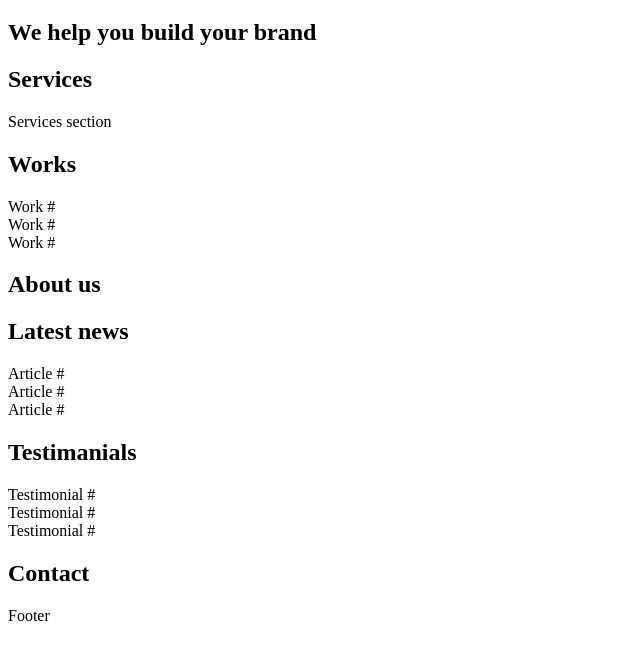
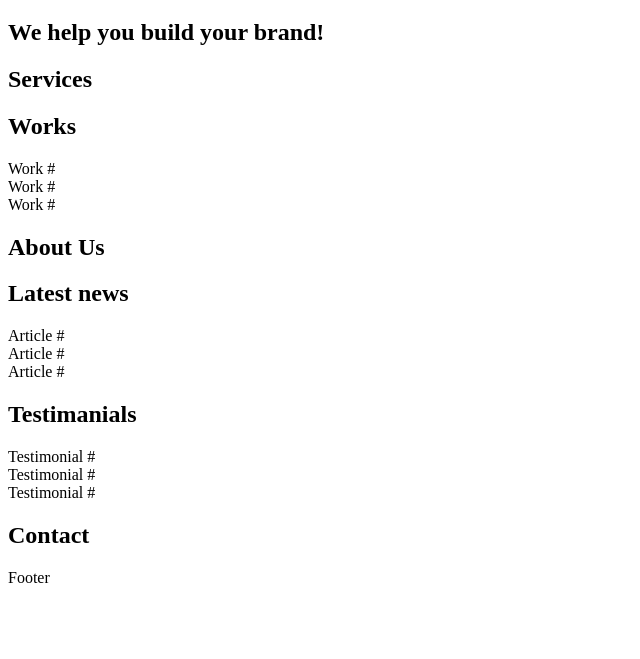
Before and after one commit to arveyk/alx-frontend, a plain HTML site: page 0x00-html_advanced/9-index.html in a window 1280 px wide. Shown: the part 61-720 px from the top of the page, without its empty margins (0-640 px from the left). Drawn offline with Linux system fonts and the light colour scheme.

Commit message:
About us section

```diff
--- a/0x00-html_advanced/9-index.html
+++ b/0x00-html_advanced/9-index.html
@@ -15,12 +15,11 @@
 		<main>
 			<h1>Homepage</h1>
 			<section>
-				<h2>We help you build your brand</h2>
+				<h2>We help you build your brand!</h2>
 			</section>
 			<section>
 				<h2>Services</h2>
 			</section>
-			<section>Services section</section>
 			<section>
 				<h2>Works</h2>
 				<article>Work #</article>
@@ -28,14 +27,16 @@
 				<article>Work #</article>
 			</section>
 			<section>
-				<h2>About us</h2>
+				<h2>About Us</h2>
 			</section>
-			<section><h2>Latest news</h2>
+			<section>
+				<h2>Latest news</h2>
 				<article>Article #</article>
 				<article>Article #</article>
 				<article>Article #</article>
 			</section>
-			<section><h2>Testimanials</h2>
+			<section>
+				<h2>Testimanials</h2>
 				<article>Testimonial #</article>
 				<article>Testimonial #</article>
 				<article>Testimonial #</article>
```
